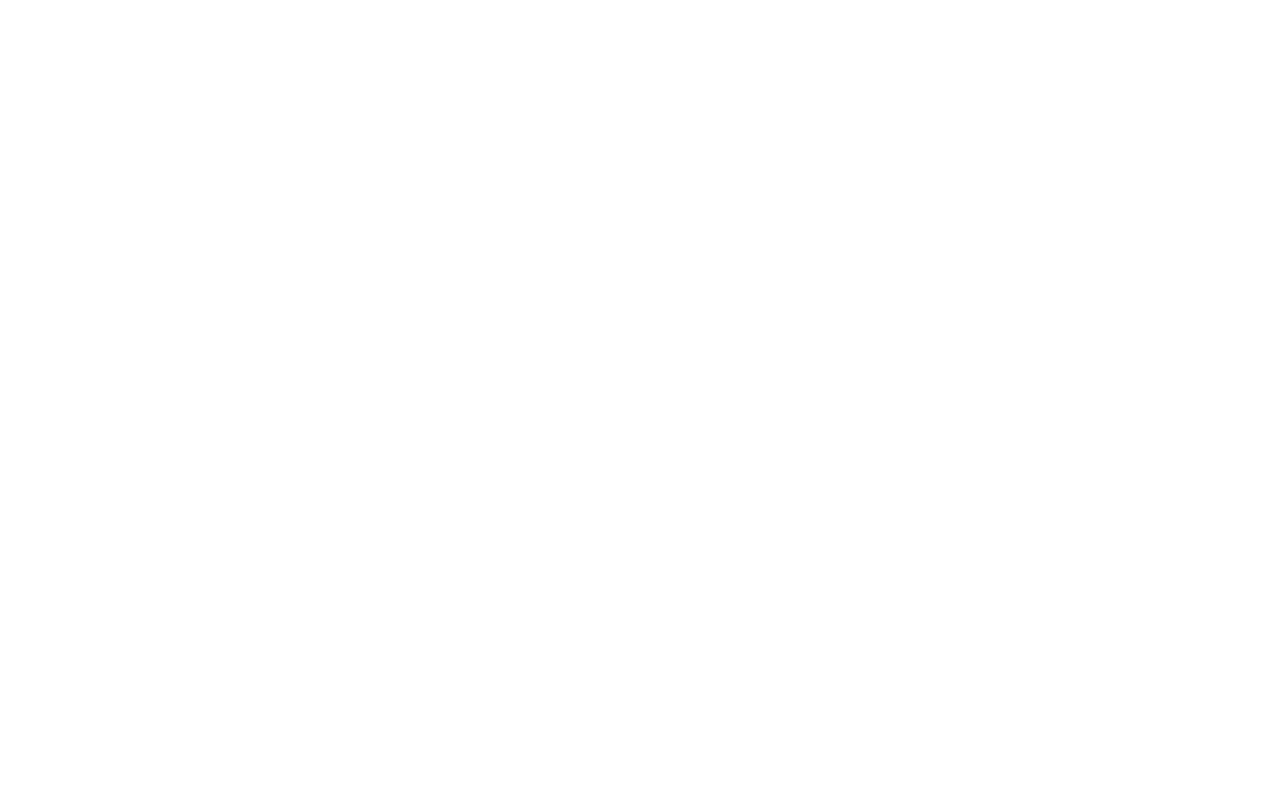
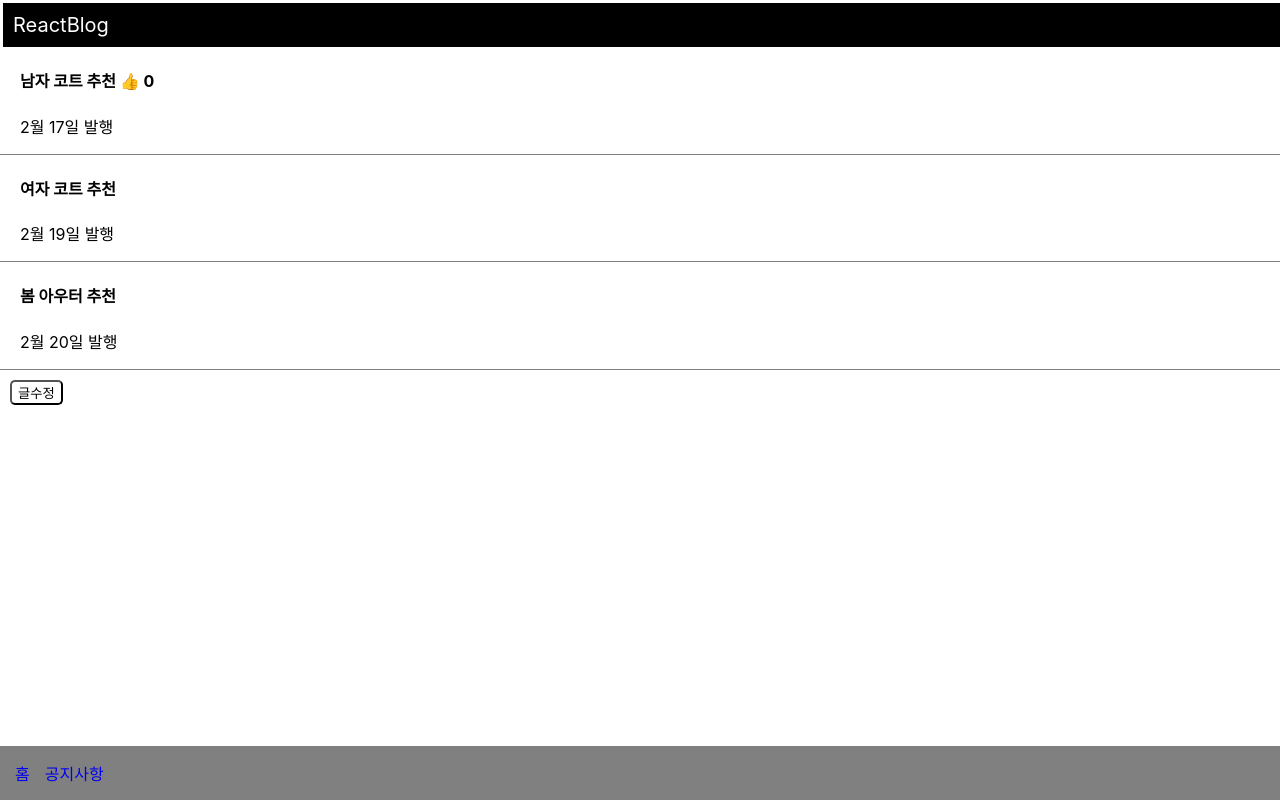
Before and after one commit to sunjaehi/MyPractice, a React (Create React App) app: page / in a window 1280 px wide. Before the commit this address had no page. Built offline with nearby package versions, Linux system fonts and the light colour scheme.

Commit message:
notice 연결X

```diff
--- a/src/App.js
+++ b/src/App.js
@@ -2,9 +2,11 @@
 import logo from './logo.svg';
 import './App.css';
 import { useState } from 'react';
+import { BrowserRouter } from 'react-router-dom';
 import styled from "styled-components";
-//import Footer from './component/page/Footer/Footer';
-import Header from "./component/page/header/Header";
+import Footer from './component/page/Footer';
+import Header from './component/page/Header';
+import Notice from './component/page/Notice';
 
 const Button=styled.button`
   display:flex;
@@ -14,19 +16,21 @@
   margin:10px;
   border-radius:5px;
 `;
+/*
 const Wrapper=styled.div`
   overflow-y:scroll;
 `;
+*/
 function App() {
   let post = '블로그 글 제목';
   let [글제목,글제목변경] = useState(['남자 코트 추천','여자 코트 추천','봄 아우터 추천']);
   let [좋아요,좋아요변경] = useState(0);
 
   return (
-    <Wrapper>
+    <>
+    <BrowserRouter>
+    <Header />
       <div className="App">
-      <Header />
-
       <div className="list">
         <h4>{글제목[0]} <span onClick={() => {좋아요변경(좋아요+1)}}>👍</span> {좋아요} </h4>
         <p>2월 17일 발행</p>
@@ -45,7 +49,10 @@
         글제목변경(copy);
       }}>글수정</Button>
     </div>
-    </Wrapper>
+    <Footer />
+    </BrowserRouter>
+
+    </>
   );
 }
 /*
--- /dev/null
+++ b/src/component/page/Footer.js
@@ -0,0 +1,31 @@
+import styled from "styled-components";
+import React from "react";
+import { Link } from "react-router-dom";
+import Notice from "./Notice";
+
+const Wrapper=styled.div`
+    display:flex;
+    flex-direction:row;
+    padding:10px;
+    justify-content:flex-start;
+    background-color:grey;
+    position:fixed;
+    left:0;
+    bottom:0;
+    right:0;
+`;
+const Liink=styled(Link)`
+    margin:5px;
+    margin-right:10px;
+    cursor:pointer;
+    text-decoration:none;
+`;
+function Footer () {
+    return (
+        <Wrapper>
+            <Liink to="/">홈</Liink>
+            <Liink to="Notice">공지사항</Liink>
+        </Wrapper>
+    );
+}
+export default Footer;
--- a/src/component/page/header/header.js
+++ b/src/component/page/Header.js
@@ -1,7 +1,7 @@
 import styled from "styled-components";
 import React from "react";
 import { BrowserRouter, Routes, Route,Link } from "react-router-dom";
-import Notice from "../notice/Notice";
+import Notice from "./Notice";
 
 const Wrapper=styled.div`
     display : flex;
@@ -16,12 +16,7 @@
 function Header () {
     return (
         <Wrapper>
-            <Link to="/notice">ReactBlog</Link>
-            <BrowserRouter>
-            <Routes>
-                <Route path="/notice" element={<Notice />} />
-            </Routes>
-            </BrowserRouter>
+            ReactBlog
         </Wrapper>
 
     );
--- a/src/component/page/notice/Notice.js
+++ b/src/component/page/Notice.js
@@ -1,12 +1,16 @@
 import styled from "styled-components";
 import React from "react";
-import { Link } from "react-router-dom";
+//import { Link } from "react-router-dom";
+
+const Wrapper=styled.div`
+    display:flex;
+`;
 
 function Notice () {
     return (
-        <div>
+        <Wrapper>
             공지사항
-        </div>
+        </Wrapper>
     );
 }
 export default Notice;
```
Also changed, not shown: src/component/page/footer/footer.js (deleted, +0 -31 lines).
